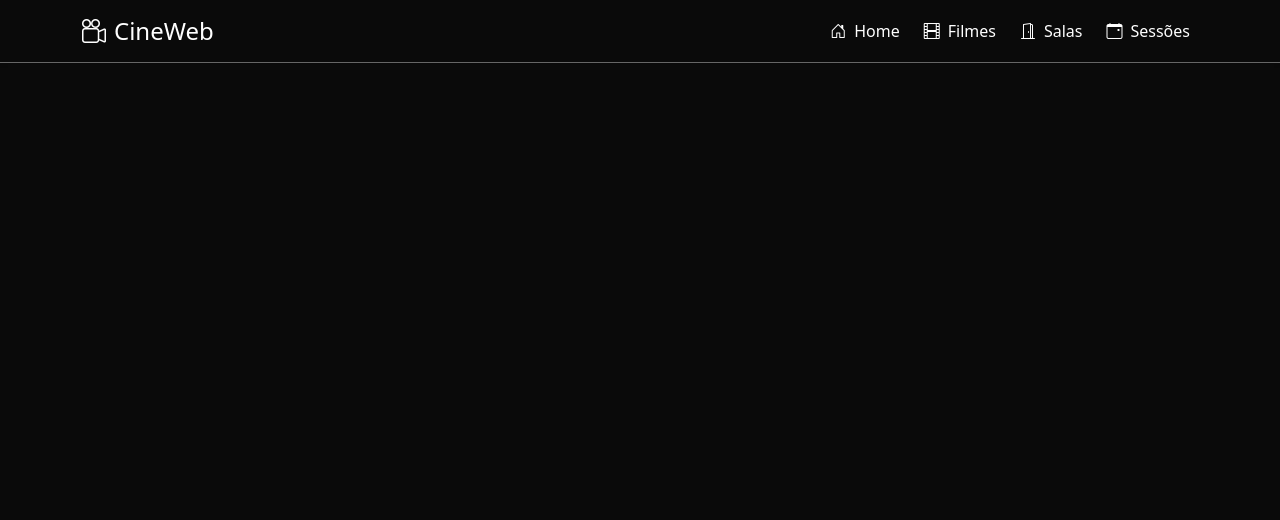
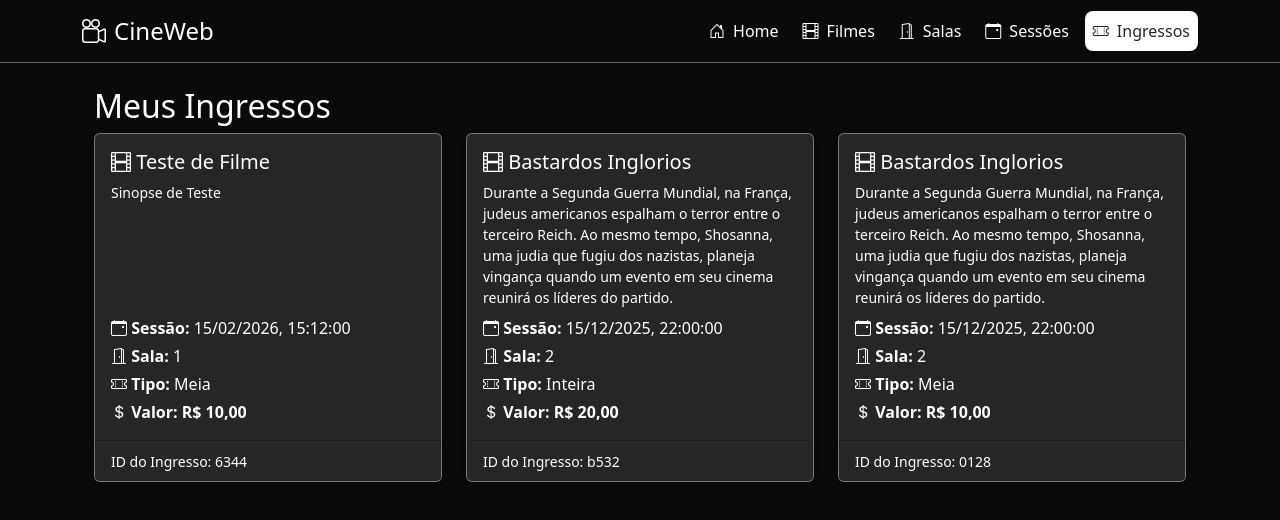
Before and after one commit to rovicz/Web-P2-Cinema, a React (Vite) app: page /ingressos in a window 1280 px wide. Shown: the top 520 px of the page. Built offline with nearby package versions, Linux system fonts and the light colour scheme; data requests are answered from the project's data file.

Commit message:
feat: creating ingressos page with ingressos card & integrating with db api

```diff
--- a/db.json
+++ b/db.json
@@ -8,6 +8,15 @@
       "duracao": 120,
       "genero": "Ação",
       "dataEstreia": "2004-12-15"
+    },
+    {
+      "id": "7020",
+      "titulo": "Bastardos Inglorios",
+      "sinopse": "Durante a Segunda Guerra Mundial, na França, judeus americanos espalham o terror entre o terceiro Reich. Ao mesmo tempo, Shosanna, uma judia que fugiu dos nazistas, planeja vingança quando um evento em seu cinema reunirá os líderes do partido.",
+      "classificacao": "18",
+      "duracao": 260,
+      "genero": "Ação",
+      "dataEstreia": "2009-10-09"
     }
   ],
   "salas": [
@@ -15,6 +24,11 @@
       "id": "f158",
       "numero": 1,
       "capacidade": 50
+    },
+    {
+      "id": "16d3",
+      "numero": 2,
+      "capacidade": 100
     }
   ],
   "sessoes": [
@@ -23,6 +37,12 @@
       "filmeId": "e2eb",
       "salaId": "f158",
       "dataHora": "2026-02-15T15:12"
+    },
+    {
+      "id": "a34a",
+      "filmeId": "7020",
+      "salaId": "16d3",
+      "dataHora": "2025-12-15T22:00"
     }
   ],
   "ingressos": [
@@ -31,6 +51,18 @@
       "sessaoId": "ca30",
       "tipo": "Meia",
       "valor": 10
+    },
+    {
+      "id": "b532",
+      "sessaoId": "a34a",
+      "tipo": "Inteira",
+      "valor": 20
+    },
+    {
+      "id": "0128",
+      "sessaoId": "a34a",
+      "tipo": "Meia",
+      "valor": 10
     }
   ]
 }
--- a/src/App.tsx
+++ b/src/App.tsx
@@ -3,6 +3,7 @@ import { Navbar } from "./components/Navbar";
 import { Filmes } from "./pages/Filmes";
 import { Salas } from "./pages/Salas";
 import { Sessoes } from "./pages/Sessoes";
+import { Ingressos } from "./pages/Ingressos";
 import { Home } from "./pages/Home";
 import { Toaster } from "sonner";
 
@@ -16,6 +17,7 @@ function App() {
           <Route path="/filmes" element={<Filmes />} />
           <Route path="/salas" element={<Salas />} />
           <Route path="/sessoes" element={<Sessoes />} />
+          <Route path="/ingressos" element={<Ingressos />} />
         </Routes>
       </main>
       <Toaster richColors />
--- a/src/components/Navbar.tsx
+++ b/src/components/Navbar.tsx
@@ -57,6 +57,12 @@ export function Navbar() {
                 Sessões
               </NavLink>
             </li>
+            <li className="nav-item">
+              <NavLink to="/ingressos" className={getLinkClass}>
+                <i className="bi bi-ticket-perforated me-2"></i>
+                Ingressos
+              </NavLink>
+            </li>
           </ul>
         </div>
       </div>
--- a/src/pages/Filmes.tsx
+++ b/src/pages/Filmes.tsx
@@ -49,7 +49,7 @@ export function Filmes() {
     }
   };
 
-  const handleDelete = (id: number) => {
+  const handleDelete = (id: string) => {
     toast("Deseja realmente excluir este filme?", {
       action: {
         label: "Excluir",
--- /dev/null
+++ b/src/pages/Ingressos.tsx
@@ -0,0 +1,162 @@
+import { useState, useEffect } from "react";
+import { type Ingresso, type Sessao, type Filme, type Sala } from "../types";
+
+// Defina um tipo para o ingresso com todos os dados combinados
+type IngressoDetalhado = Ingresso & {
+  sessao: Sessao & {
+    filme: Filme;
+    sala: Sala;
+  };
+};
+
+export function Ingressos() {
+  const [ingressos, setIngressos] = useState<IngressoDetalhado[]>([]);
+  const [loading, setLoading] = useState(true);
+  const [error, setError] = useState<string | null>(null);
+
+  useEffect(() => {
+    const fetchData = async () => {
+      try {
+        const [ingressosRes, sessoesRes, filmesRes, salasRes] =
+          await Promise.all([
+            fetch("http://localhost:3000/ingressos"),
+            fetch("http://localhost:3000/sessoes"),
+            fetch("http://localhost:3000/filmes"),
+            fetch("http://localhost:3000/salas"),
+          ]);
+
+        if (
+          !ingressosRes.ok ||
+          !sessoesRes.ok ||
+          !filmesRes.ok ||
+          !salasRes.ok
+        ) {
+          throw new Error("Falha ao buscar dados.");
+        }
+
+        const ingressosData: Ingresso[] = await ingressosRes.json();
+        const sessoesData: Sessao[] = await sessoesRes.json();
+        const filmesData: Filme[] = await filmesRes.json();
+        const salasData: Sala[] = await salasRes.json();
+
+        // Crie mapas para busca rápida
+        const sessoesMap = new Map(sessoesData.map((s) => [s.id, s]));
+        const filmesMap = new Map(filmesData.map((f) => [f.id, f]));
+        const salasMap = new Map(salasData.map((s) => [s.id, s]));
+
+        // Combine os dados
+        const ingressosDetalhados = ingressosData.map((ingresso) => {
+          const sessao = sessoesMap.get(ingresso.sessaoId);
+          if (!sessao)
+            throw new Error(
+              `Sessão para o ingresso ${ingresso.id} não encontrada.`,
+            );
+
+          const filme = filmesMap.get(sessao.filmeId);
+          if (!filme)
+            throw new Error(`Filme para a sessão ${sessao.id} não encontrado.`);
+
+          const sala = salasMap.get(sessao.salaId);
+          if (!sala)
+            throw new Error(`Sala para a sessão ${sessao.id} não encontrada.`);
+
+          return {
+            ...ingresso,
+            sessao: {
+              ...sessao,
+              filme,
+              sala,
+            },
+          };
+        });
+
+        setIngressos(ingressosDetalhados);
+      } catch (err) {
+        setError(
+          err instanceof Error ? err.message : "Ocorreu um erro desconhecido.",
+        );
+      } finally {
+        setLoading(false);
+      }
+    };
+
+    fetchData();
+  }, []);
+
+  if (loading) {
+    return (
+      <div className="container text-center">
+        <div className="spinner-border text-primary" role="status">
+          <span className="visually-hidden">Carregando...</span>
+        </div>
+      </div>
+    );
+  }
+
+  if (error) {
+    return (
+      <div className="container">
+        <div className="alert alert-danger">
+          <strong>Erro:</strong> {error}
+        </div>
+      </div>
+    );
+  }
+
+  return (
+    <div className="container">
+      <h2>Meus Ingressos</h2>
+
+      {ingressos.length === 0 ? (
+        <div className="alert alert-info">
+          Você ainda não comprou nenhum ingresso.
+        </div>
+      ) : (
+        <div className="row">
+          {ingressos.map((ingresso) => (
+            <div className="col-md-6 col-lg-4 mb-4" key={ingresso.id}>
+              <div className="card h-100 shadow-sm">
+                <div className="card-body d-flex flex-column">
+                  <h5 className="card-title text-primary">
+                    <i className="bi bi-film"></i>{" "}
+                    {ingresso.sessao.filme.titulo}
+                  </h5>
+                  <p className="card-text small mb-2">
+                    {ingresso.sessao.filme.sinopse}
+                  </p>
+                  <div className="mt-auto">
+                    <p className="mb-1">
+                      <i className="bi bi-calendar-event"></i>{" "}
+                      <strong>Sessão:</strong>{" "}
+                      {new Date(ingresso.sessao.dataHora).toLocaleString(
+                        "pt-BR",
+                      )}
+                    </p>
+                    <p className="mb-1">
+                      <i className="bi bi-door-open"></i> <strong>Sala:</strong>{" "}
+                      {ingresso.sessao.sala.numero}
+                    </p>
+                    <p className="mb-1">
+                      <i className="bi bi-ticket-perforated"></i>{" "}
+                      <strong>Tipo:</strong> {ingresso.tipo}
+                    </p>
+                    <p className="mb-0 fw-bold">
+                      <i className="bi bi-currency-dollar"></i>{" "}
+                      <strong>Valor:</strong> R${" "}
+                      {ingresso.valor.toFixed(2).replace(".", ",")}
+                    </p>
+                  </div>
+                </div>
+                <div className="card-footer bg-light">
+                  <small className="text-primary">
+                    ID do Ingresso: {ingresso.id}
+                  </small>
+                </div>
+              </div>
+            </div>
+          ))}
+        </div>
+      )}
+    </div>
+  );
+}
--- a/src/pages/Salas.tsx
+++ b/src/pages/Salas.tsx
@@ -37,7 +37,7 @@ export function Salas() {
     }
   };
 
-  const handleDelete = (id: number) => {
+  const handleDelete = (id: string) => {
     toast("Deseja realmente excluir esta sala?", {
       action: {
         label: "Excluir",
--- a/src/pages/Sessoes.tsx
+++ b/src/pages/Sessoes.tsx
@@ -56,7 +56,7 @@ export function Sessoes() {
     }
   };
 
-  const venderIngresso = (sessaoId: number) => {
+  const venderIngresso = (sessaoId: string) => {
     toast("Qual tipo de ingresso deseja vender?", {
       action: {
         label: "Inteira (R$ 20)",
@@ -70,7 +70,7 @@ export function Sessoes() {
   };
 
   const processarVenda = async (
-    sessaoId: number,
+    sessaoId: string,
     tipo: string,
     valor: number,
   ) => {
@@ -89,7 +89,7 @@ export function Sessoes() {
     }
   };
 
-  const handleDelete = (id: number) => {
+  const handleDelete = (id: string) => {
     toast("Deseja realmente excluir esta sessão?", {
       action: {
         label: "Excluir",
@@ -113,9 +113,9 @@ export function Sessoes() {
     });
   };
 
-  const getNomeFilme = (id: number) =>
+  const getNomeFilme = (id: string) =>
     filmes.find((f) => f.id === id)?.titulo || "Desconhecido";
-  const getNumeroSala = (id: number) =>
+  const getNumeroSala = (id: string) =>
     salas.find((s) => s.id === id)?.numero || "?";
 
   return (
--- a/src/types.ts
+++ b/src/types.ts
@@ -9,14 +9,14 @@ export const filmeSchema = z.object({
   dataEstreia: z.string().min(1, "Data é obrigatória"),
 });
 
-export type Filme = z.infer<typeof filmeSchema> & { id: number };
+export type Filme = z.infer<typeof filmeSchema> & { id: string };
 
 export const salaSchema = z.object({
   numero: z.number().min(1, "Número da sala é obrigatório"),
   capacidade: z.number().min(1, "Capacidade deve ser maior que 0"),
 });
 
-export type Sala = z.infer<typeof salaSchema> & { id: number };
+export type Sala = z.infer<typeof salaSchema> & { id: string };
 
 export const sessaoSchema = z.object({
   filmeId: z.string().min(1, "Selecione um filme"), // HTML Select retorna string
@@ -27,8 +27,16 @@ export const sessaoSchema = z.object({
 });
 
 export type Sessao = {
-  id: number;
-  filmeId: number;
-  salaId: number;
+  id: string;
+  filmeId: string;
+  salaId: string;
   dataHora: string;
 };
+
+export const ingressoSchema = z.object({
+  sessaoId: z.string().min(1, "Selecione uma sessão"),
+  tipo: z.string().min(1, "Tipo de ingresso é obrigatório"),
+  valor: z.number().min(0, "Valor não pode ser negativo"),
+});
+
+export type Ingresso = z.infer<typeof ingressoSchema> & { id: string };
```
